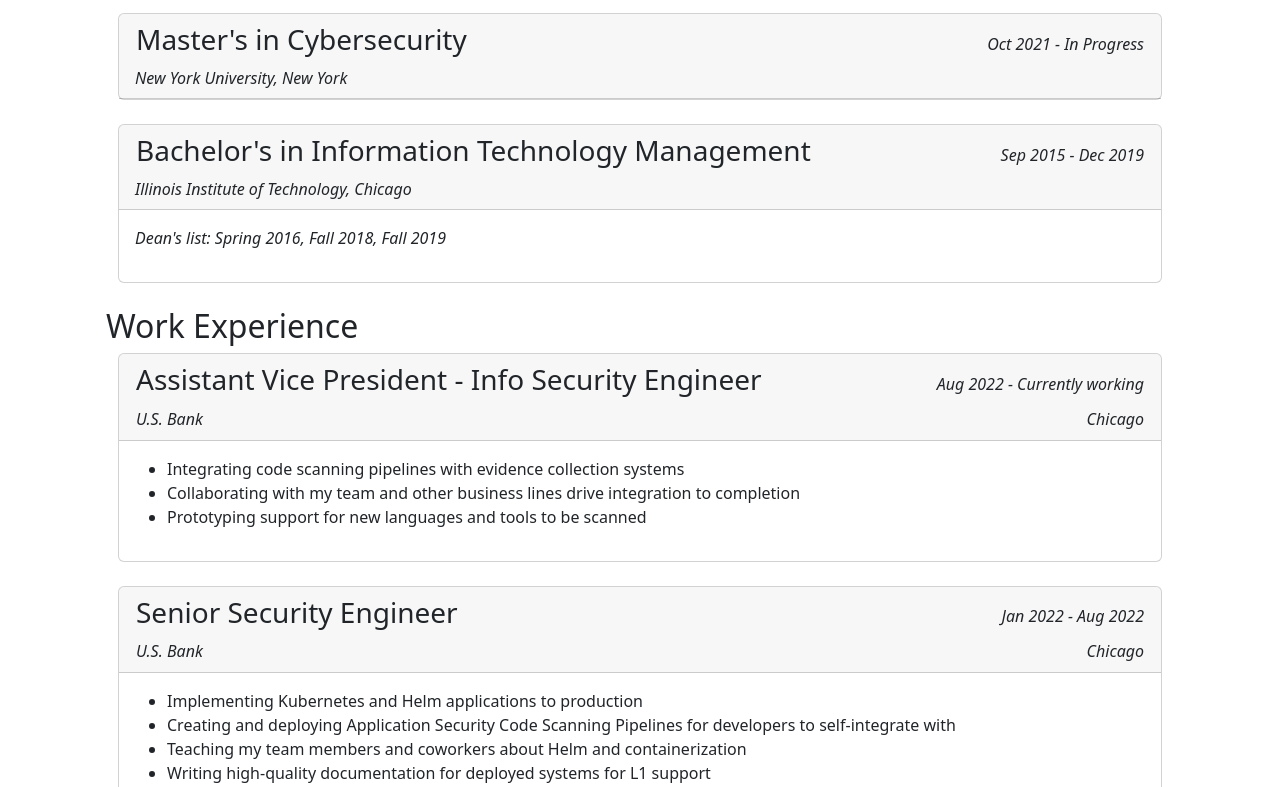
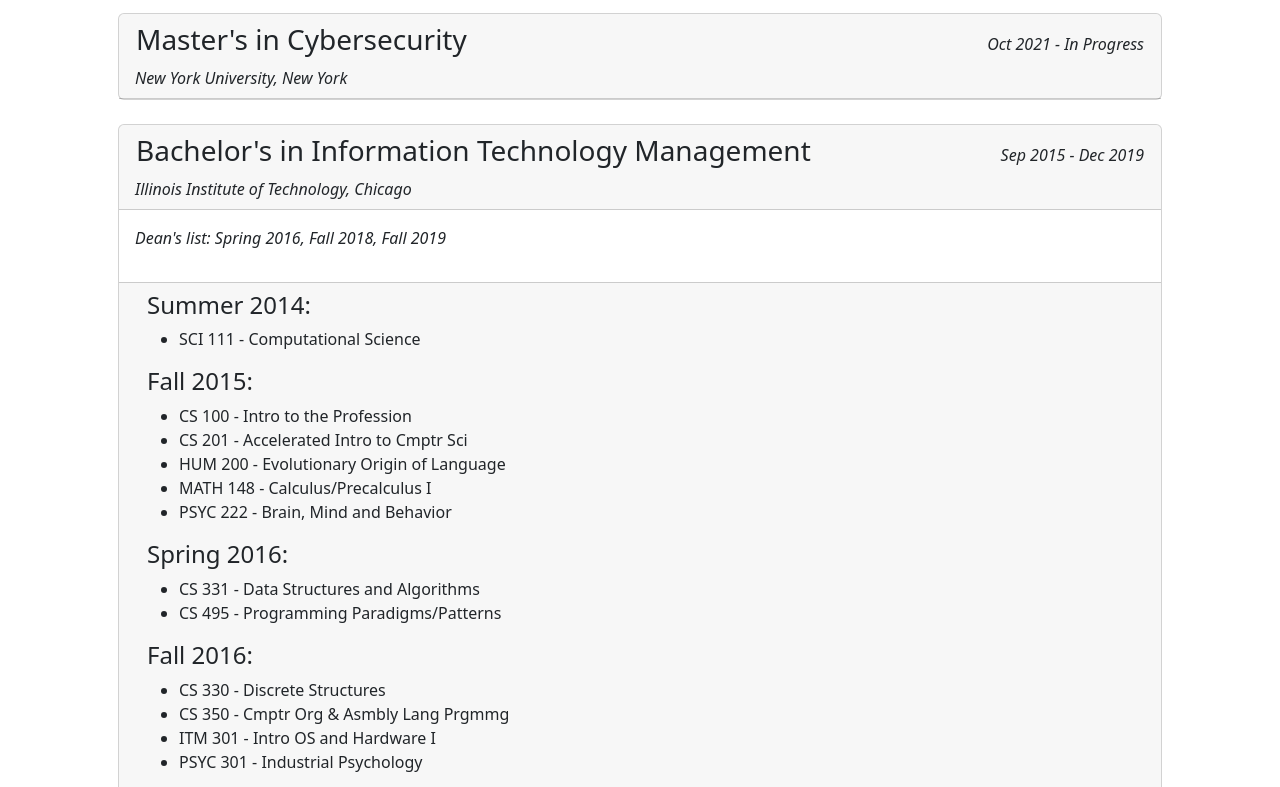
Before and after one commit to meltingscales/henrypost.net, a React (Create React App) app: page /work/resume in a window 1280 px wide. Shown: the part 373-1160 px from the top of the page. Built offline with nearby package versions, Linux system fonts and the light colour scheme.

Commit message:
start adding class lsit

```diff
--- a/src/data/modelbound/resume_henryPost.tsx
+++ b/src/data/modelbound/resume_henryPost.tsx
@@ -28,36 +28,71 @@
         certifications: [],
         education: [
 
+
+            {
+                institutionName: 'Illinois Institute of Technology',
+                institutionLocation: 'Chicago',
+                degreeName: `Bachelor's in Information Technology Management`,
+                startDate: new Date('September 2015'),
+                endDate: new Date('December 2019'),
+                description: "Dean's list: Spring 2016, Fall 2018, Fall 2019",
+                classes: [
+                    {
+                        className: 'SCI 111 - Computational Science',
+                        classTime: 'Summer 2014',
+                    },
+                    //
+                    {
+                        className: 'CS 100 - Intro to the Profession',
+                        classTime: 'Fall 2015',
+                    },
+                    {
+                        className: 'CS 201 - Accelerated Intro to Cmptr Sci',
+                        classTime: 'Fall 2015',
+                    },
+                    {
+                        className: 'HUM 200 - Evolutionary Origin of Language',
+                        classTime: 'Fall 2015',
+                    },
+                    {
+                        className: 'MATH 148 - Calculus/Precalculus I',
+                        classTime: 'Fall 2015',
+                    },
+                    {
+                        className: 'PSYC 222 - Brain, Mind and Behavior',
+                        classTime: 'Fall 2015',
+                    },
+                    //
+                    {
+                        className: 'CS 331 - Data Structures and Algorithms',
+                        classTime: 'Spring 2016',
+                    },
+                    {
+                        className: 'CS 495 - Programming Paradigms/Patterns',
+                        classTime: 'Spring 2016',
+                    },
+                    //
+                    {
+                        className: 'CS 330 - Discrete Structures',
+                        classTime: 'Fall 2016',
+                    },
+                    {
+                        className: 'CS 350 - Cmptr Org & Asmbly Lang Prgmmg',
+                        classTime: 'Fall 2016',
+                    },
+                    {
+                        className: 'ITM 301 - Intro OS and Hardware I',
+                        classTime: 'Fall 2016',
+                    },
+                    {
+                        className: 'PSYC 301 - Industrial Psychology',
+                        classTime: 'Fall 2016',
+                    },
+                    //
+
                     /**
                      * TODO: Add these classes from your old site!
-             * Summer 2014
-             * SCI 111 - Computational Science
-             *
-             * Fall 2015
-             * CS 100 - Intro to the Profession
-             *
-             * CS 201 - Accelerated Intro to Cmptr Sci
-             *
-             * HUM 200 - Evolutionary Origin of Language
-             *
-             * MATH 148 - Calculus/Precalculus I
-             *
-             * PSYC 222 - Brain, Mind and Behavior
-             *
-             * Spring 2016
-             * CS 331 - Data Structures and Algorithms
-             *
-             * CS 495 - Programming Paradigms/Patterns
-             *
-             * Fall 2016
-             * CS 330 - Discrete Structures
-             *
-             * CS 350 - Cmptr Org & Asmbly Lang Prgmmg
-             *
-             * ITM 301 - Intro OS and Hardware I
-             *
-             * PSYC 301 - Industrial Psychology
-             *
+
                      * Spring 2017
                      * EG 225 - Eng Graphics for Non-Engineers
                      *
@@ -130,13 +165,8 @@
                      * In progress currently.
                      */
 
-            {
-                institutionName: 'Illinois Institute of Technology',
-                institutionLocation: 'Chicago',
-                degreeName: `Bachelor's in Information Technology Management`,
-                startDate: new Date('September 2015'),
-                endDate: new Date('December 2019'),
-                description: "Dean's list: Spring 2016, Fall 2018, Fall 2019"
+
+                ],
             },
             {
                 institutionName: 'New York University',
--- a/src/model/MResume.tsx
+++ b/src/model/MResume.tsx
@@ -1,8 +1,9 @@
-import {Card, Container} from "react-bootstrap";
+import {Button, Card, Container} from "react-bootstrap";
 import {ServiceCrappyUtilities} from "../service/ServiceCrappyUtilities";
 import {ReactNode} from "react";
 import {DataBoundClass} from "./DataBoundClass";
 import {LeftRightText} from "../component/tidbits/LeftRightText";
+import _ from "lodash";
 
 type TJobWorked = {
     title: string
@@ -53,6 +54,11 @@
 
 }
 
+type TClass = {
+    className: string
+    classTime: string
+}
+
 type TEducation = {
     institutionName: string
     institutionLocation?: string
@@ -61,6 +67,7 @@
     degreeName: string
     description?: string | ReactNode
     extraDescription?: string | ReactNode
+    classes?: TClass[]
 }
 
 export class MCertification extends DataBoundClass<TCertification> {
@@ -416,6 +423,44 @@
         </>
     }
 
+    private renderClassList(classes: TClass[]) {
+        if (classes) {
+
+            let groupedClasses = _.groupBy(classes, 'classTime')
+
+            console.log(groupedClasses)
+
+            // @ts-ignore
+            return (
+                <Card.Footer>
+                    {Object.keys(groupedClasses).map((classTime) => {
+
+                        let specificClass: TClass[] = groupedClasses[classTime]
+
+                        // console.log("specificClass:")
+                        // console.log(specificClass)
+
+                        return <>
+                            <Container>
+                                <h4>{classTime}:</h4>
+                                <ul>
+                                    {
+                                        specificClass.map((it) => {
+                                            return <li>{it.className}</li>
+                                        })
+                                    }
+                                </ul>
+                            </Container>
+                        </>
+                    })}
+
+                </Card.Footer>
+            )
+        } else {
+            return null
+        }
+    }
+
     private renderEducation() {
 
         var eduElts = [];
@@ -438,6 +483,17 @@
                 dateRangeStr += ' - In Progress'
             }
 
+            let eltEduDesc = null
+            if (education.description) {
+                eltEduDesc = (
+                    <Card.Body>
+                        <p><i>{education.description}</i></p>
+                    </Card.Body>
+                )
+            }
+
+            let eltEduClasses = this.renderClassList(education.classes)
+
             eduElts.push(
                 <Card>
                     <Card.Header>
@@ -447,18 +503,9 @@
                         <i>{education.institutionName}, {education.institutionLocation}</i>
                     </Card.Header>
 
-                    {
-                        education.description ?
-                            <Card.Body>
-                                <p><i>{education.description}</i></p>
-                            </Card.Body>
-                            :
-                            null
-                    }
+                    {eltEduDesc}
 
-                    {/*<Card.Footer>*/}
-                    {/*    wowie :3c*/}
-                    {/*</Card.Footer>*/}
+                    {eltEduClasses}
                 </Card>
             )
 
```
Lines whose indentation alone changed are shown as unchanged.
